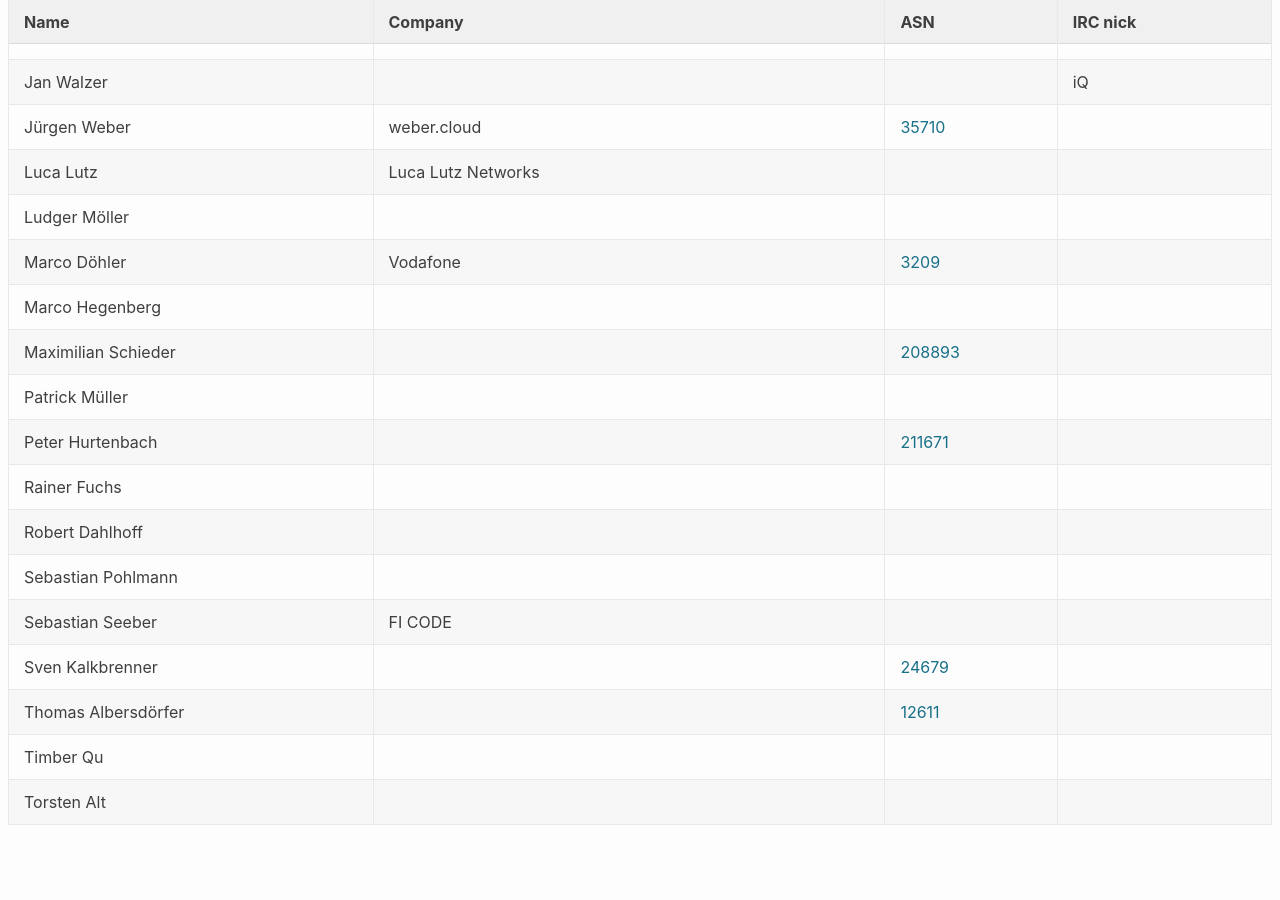
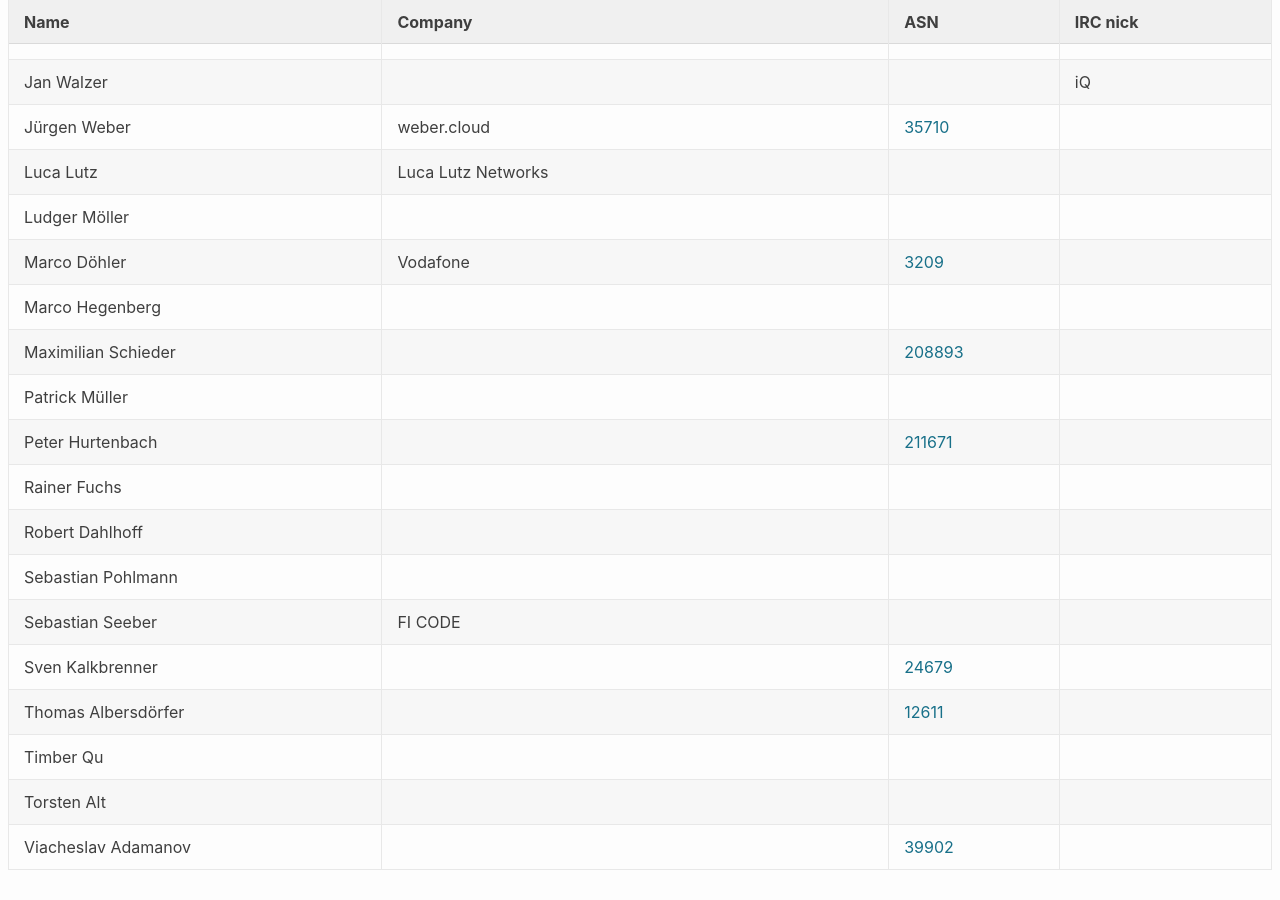
Before and after one commit to denog/pretix-attendeelist, a Jekyll site: the page built from denog15/index.md, in a window 1280 px wide and 900 px high, scrolled down 9842 px. Built offline with Jekyll 4.4.1, drawn with Linux system fonts in a browser that asks for light colours; before the commit the page ends 10697 px from its top, so only the background shows below that.

Commit message:
Latest data: Wed Sep 20 09:28:05 UTC 2023

```diff
--- a/_data/attendees_denog15_online.json
+++ b/_data/attendees_denog15_online.json
@@ -130,5 +130,11 @@
     "company": null,
     "irc": null,
     "asn": null
+  },
+  {
+    "name": "Viacheslav Adamanov",
+    "company": null,
+    "irc": null,
+    "asn": "39902"
   }
 ]
```
